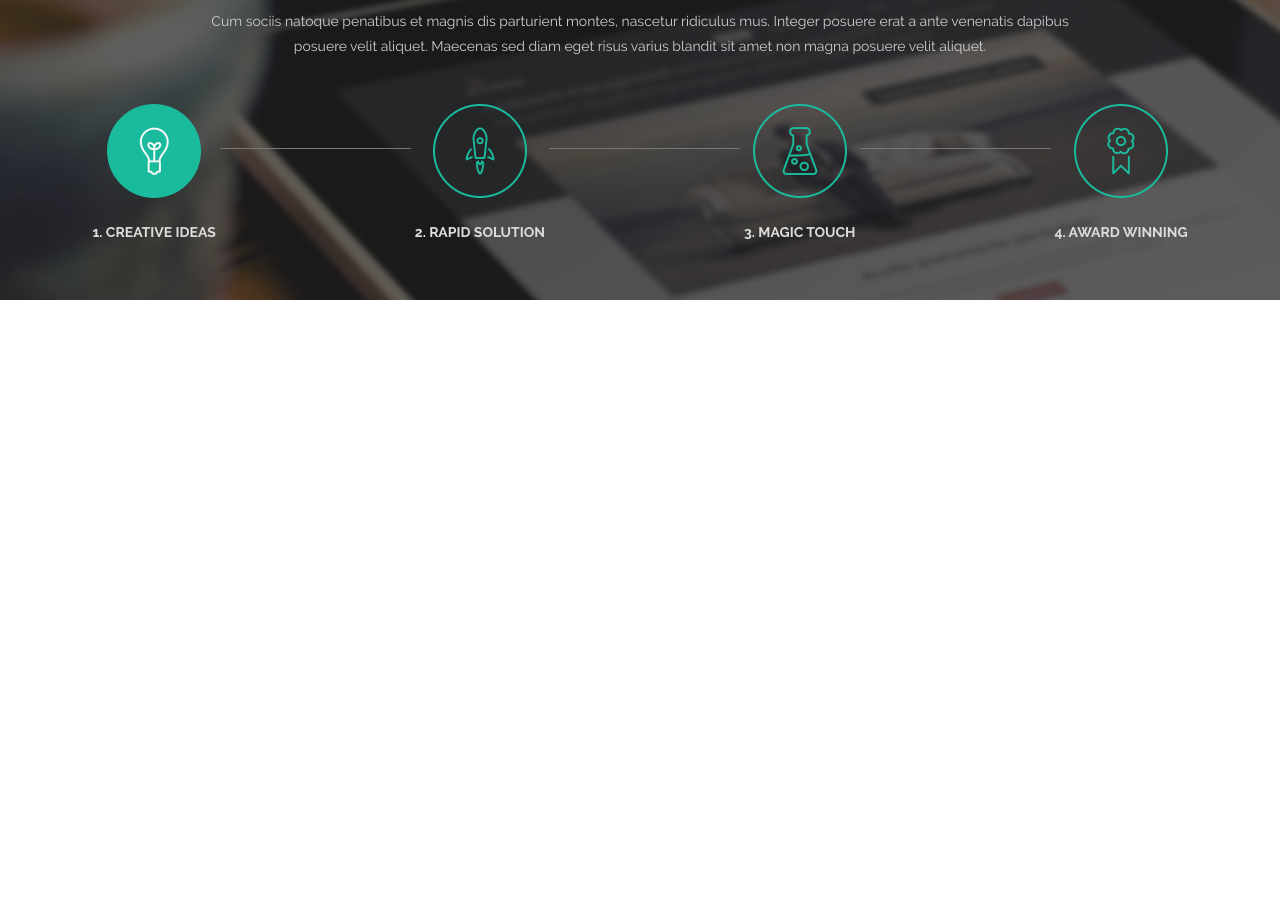
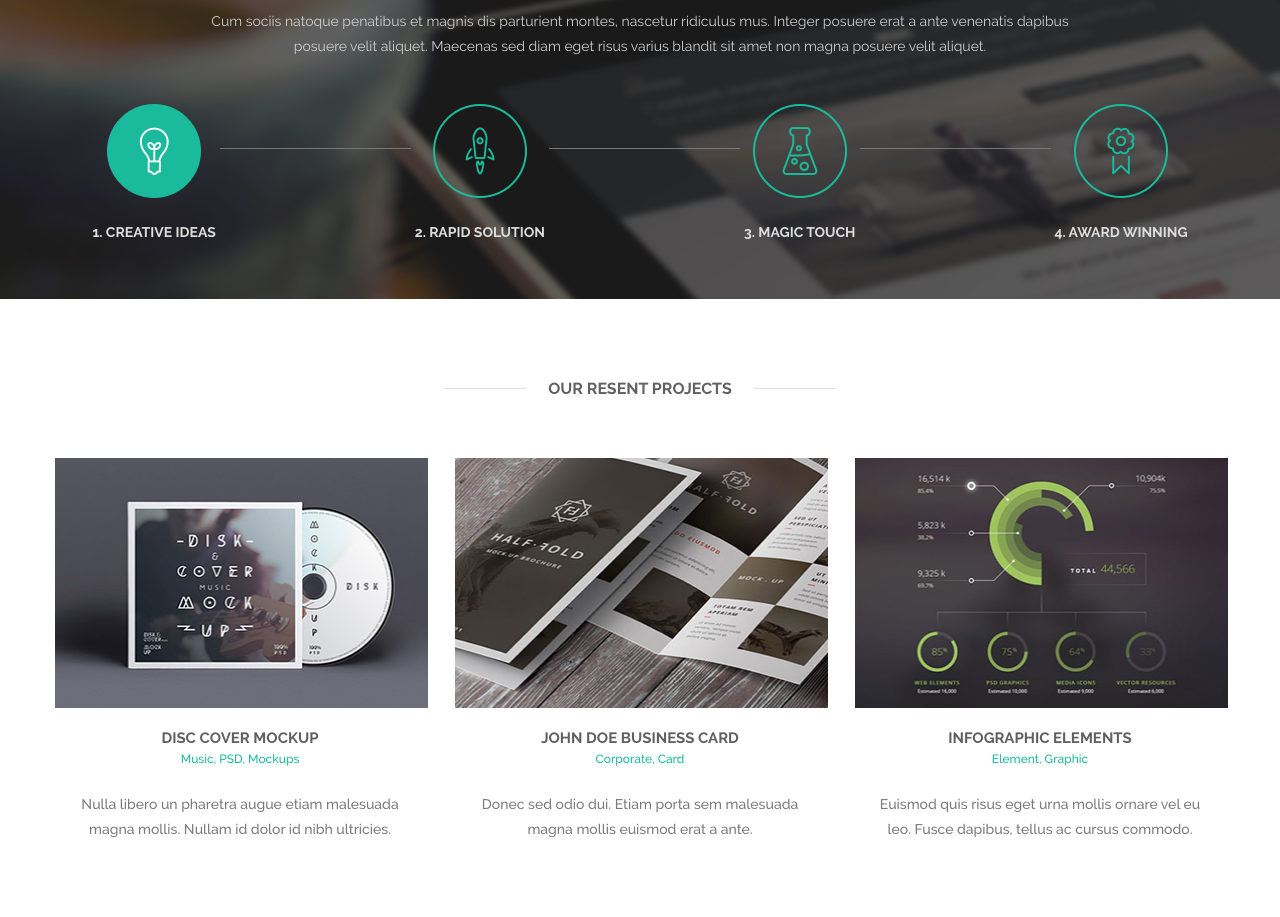
Before and after one commit to KKomar/Loom, a plain HTML site: page index.html in a window 1280 px wide. Shown: the part 1506-2423 px from the top of the page. Before the commit the page ends 1806 px from the top, so only its background shows below. Drawn offline with Linux system fonts and the light colour scheme.

Commit message:
OUR RECENT PROJECTS block added

```diff
--- a/css/styles.css
+++ b/css/styles.css
@@ -195,7 +195,7 @@ div.clear {
 /*----------PROCESS------------*/
 
 .process {
-    background: url("../img/process.png") no-repeat center;
+    background: url("../img/process.png") no-repeat ;
 }
 .process-header-wrap {
     text-align: center;
@@ -259,6 +259,67 @@ div.clear {
 
 /*------------PROJ----------*/
 
-
+.proj-header-wrap {
+    text-align: center;
+    margin-bottom: 18px;
+}
+.proj-header {
+    display: inline-block;
+    color: rgb(97, 97, 97);
+    font-family: 'Conv_Raleway-Bold', sans-serif;
+    font-size: 16px;
+    font-weight: 700;
+    line-height: 22px;
+    text-transform: uppercase;
+    margin: 78px 18px 40px 18px;
+}
+.proj-line {
+    display: inline-block;
+    vertical-align: 30%;
+    width: 82px;
+    height: 1px;
+    background-color: rgb(225, 225, 225);
+}
+.proj-content {
+    float: left;
+    width: 370px;
+    margin: 0 30px 0 0;
+}
+.proj-content_last {
+    margin-right: 0;
+}
+.proj-img {
+    width: 373px;
+    height: 250px;
+    margin-bottom: 20px;
+}
+.proj-content-header {
+    text-align: center;
+    color: rgb(96, 96, 96);
+    font-family: 'Conv_Raleway-Bold', sans-serif;
+    font-size: 15px;
+    font-weight: 700;
+    text-transform: uppercase;
+}
+.proj-link {
+    color: rgb(26, 187, 156);
+    font-family: 'Conv_Raleway-Medium', sans-serif;
+    font-size: 12px;
+    font-weight: 500;
+    line-height: 26px;
+    text-decoration: none;
+    text-align: center;
+}
+.proj-content-text {
+    color: rgb(122, 122, 122);
+    font-family: 'Conv_Raleway-Medium', sans-serif;
+    font-size: 14px;
+    font-weight: 500;
+    line-height: 25px;
+    text-align: center;
+    padding: 0 24px;
+    margin-top: 20px;
+    margin-bottom: 75px;
+}
 
 /*----------END-PROJ-----------*/
--- a/index.html
+++ b/index.html
@@ -160,6 +160,47 @@
         </div>
     </div>
 </div>
-
+<div class="proj">
+    <div class="container clearfix">
+        <div class="proj-header-wrap">
+            <span class="proj-line"></span>
+            <h2 class="proj-header">Our resent projects</h2>
+            <span class="proj-line"></span>
+        </div>
+        <div class="proj-content">
+            <img src="img/proj1.png" alt="" class="proj-img">
+            <h2 class="proj-content-header">
+                Disc cover mockup
+            </h2>
+            <p class="proj-link">Music, PSD, Mockups</p>
+            <p class="proj-content-text">
+                Nulla libero un pharetra augue etiam malesuada magna
+                mollis. Nullam id dolor id nibh ultricies.
+            </p>
+        </div>
+        <div class="proj-content">
+            <img src="img/proj2.png" alt="" class="proj-img">
+            <h2 class="proj-content-header">
+                John Doe business card
+            </h2>
+            <p class="proj-link">Corporate, Card</p>
+            <p class="proj-content-text">
+                Donec sed odio dui. Etiam porta sem malesuada magna
+                mollis euismod erat a ante.
+            </p>
+        </div>
+        <div class="proj-content proj-content_last">
+            <img src="img/proj3.png" alt="" class="proj-img">
+            <h2 class="proj-content-header">
+                Infographic elements
+            </h2>
+            <p class="proj-link">Element, Graphic</p>
+            <p class="proj-content-text">
+                Euismod quis risus eget urna mollis ornare vel eu leo.
+                Fusce dapibus, tellus ac cursus commodo.
+            </p>
+        </div>
+    </div>
+</div>
 </body>
 </html>
```
Also changed, not shown: img/custom.png (added), img/proj1.png (added), img/proj2.png (added), img/proj3.png (added).
